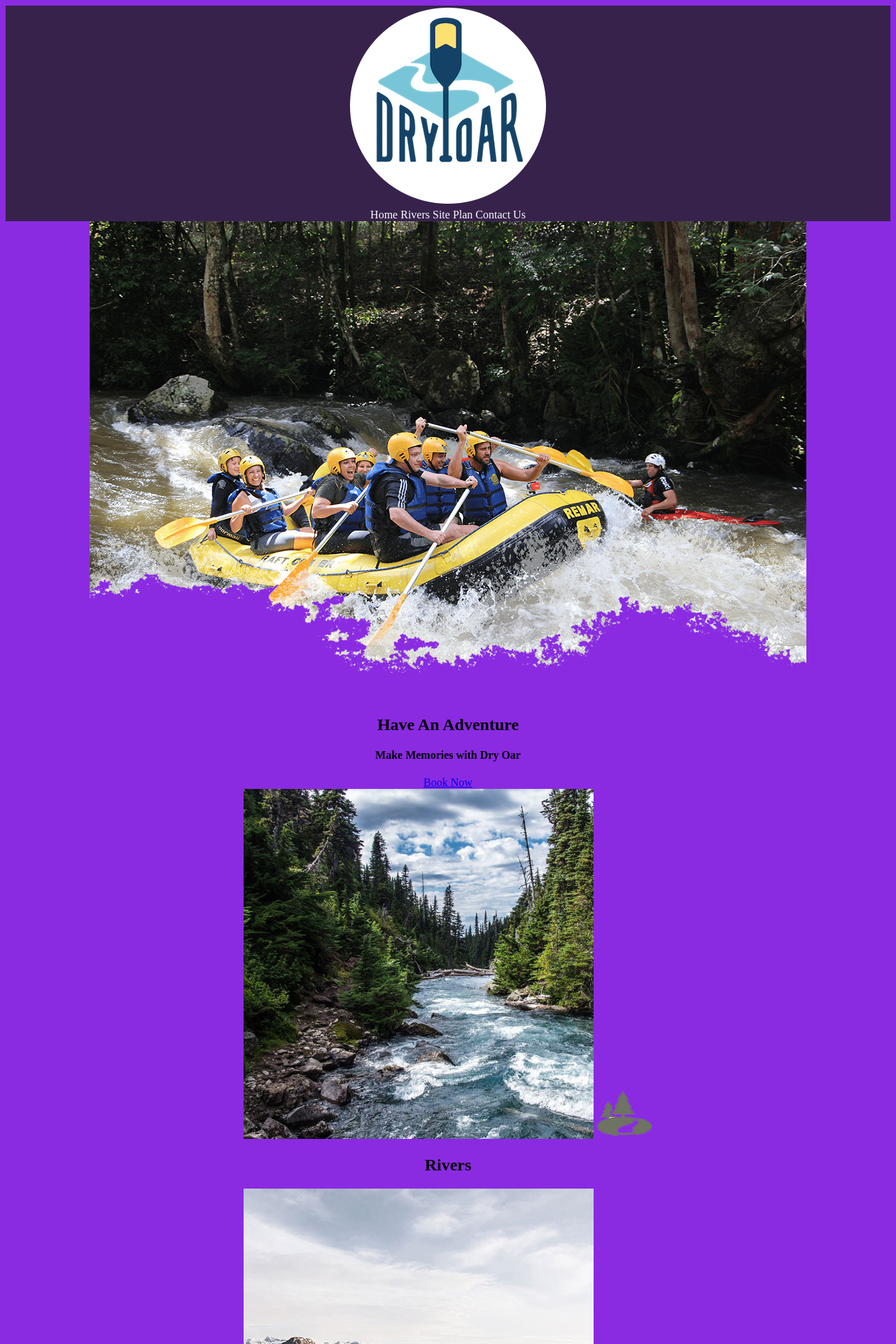
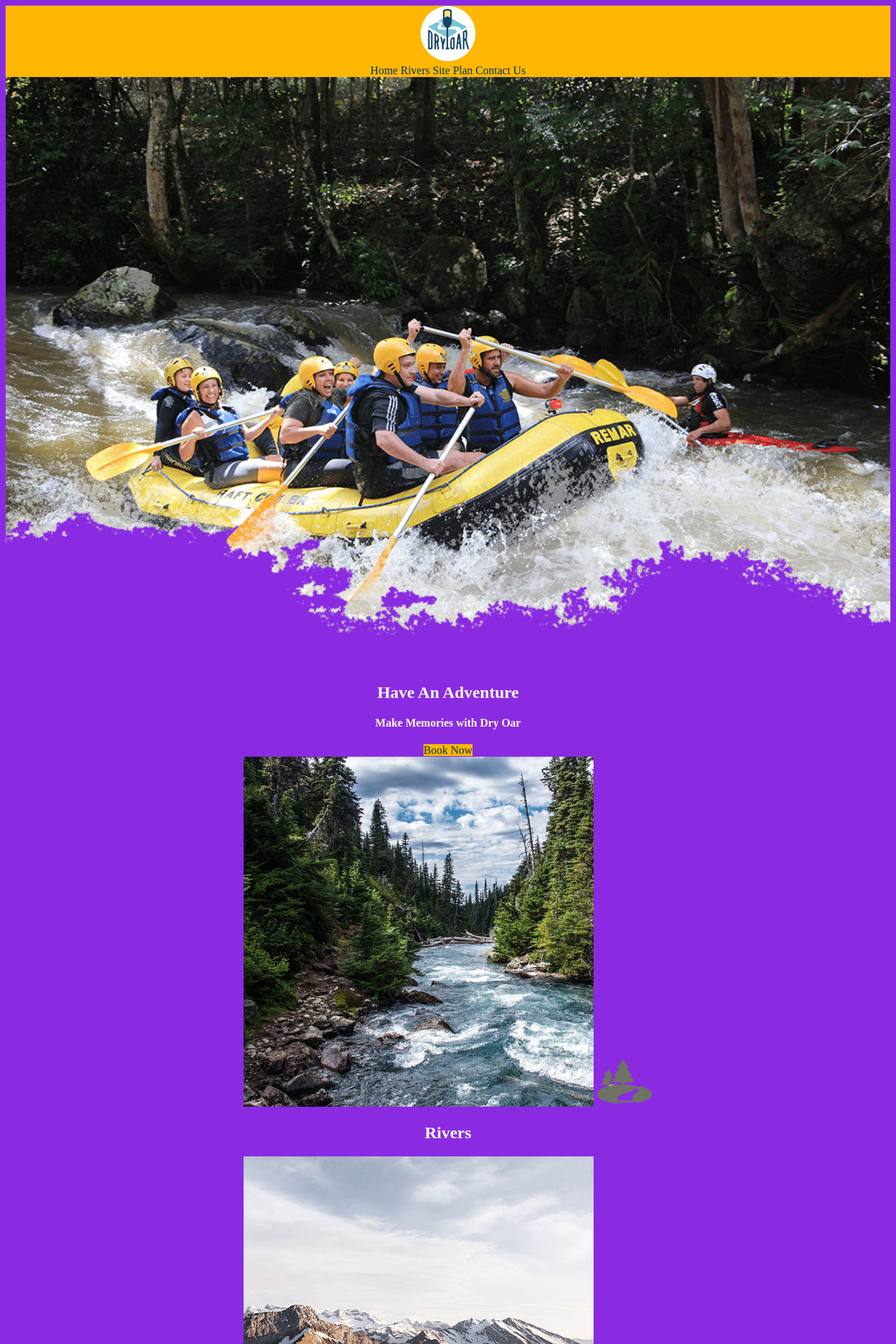
Before and after one commit to Dickson1/wdd130, a PHP site: page /wwr/index.html in a window 1280 px wide. Shown: the top 1920 px of the page at 70% size. Run offline with PHP 8.4, Linux system fonts and the light colour scheme.

Commit message:
Update style.css

```diff
--- a/wwr/styles/style.css
+++ b/wwr/styles/style.css
@@ -1,21 +1,83 @@
+#content {
+    max-width: 1600px;
+    margin: 0 auto;
+}
+#background {
+    height: 725px;
+    background-color: #ffb703;
+}
 body {
-    background-color: #fcfbfb;
+    background-color: #023047;
 }
 header {
-    background-color:rgba(20,30,13, .7);
+    background-color: #ffb703;
+}
+nav a {
+    text-align: center;
+    color: #023047;
+    text-decoration: none;
 }
 nav a:hover {
-    background-color: black;
+    background-color: #396E94;
+    color: white;
+    text-decoration: underline;
 }
-nav a:hover {
-    background-color: black;
-    color: #d9c2a3;
+.home-title {
+    color: white;
+}
+h4 {
+    color: white;
+}
+.book, .join {
+    background-color: #ffb703;
+    color: #023047;
+    text-decoration: none;
+}
+.book:hover, .join:hover {
+    background-color: white;
+    color: #023047;
+}
+.msg {
+    background-color: #396E94;
+}
+.msg h2 {
+    color: white;
+}
+.msg p {
+    color: white;
 }
 .icon {
     width: 80px;
 }
-nav a {
+.logo {
+    width: 80px;
+}
+.rivers-card, .camping-card, .rapids-card {
+    color: white;
+}
+#hero-img {
+    width: 100%;
+}
+#hero-msg h1, #hero-msg h4 {
     text-align: center;
-    color: #fcfbfb;
+}
+.button-box {
+    text-align: center;
+}
+main section {
+    text-align: center;
+}
+footer {
+    background-color: #ffb703;
+}
+footer h3 {
+    color: #023047;
+}
+footer a {
+    color: #023047;
     text-decoration: none;
 }
+footer a:hover {
+    color: #023047;
+    text-decoration: underline;
+}
```
